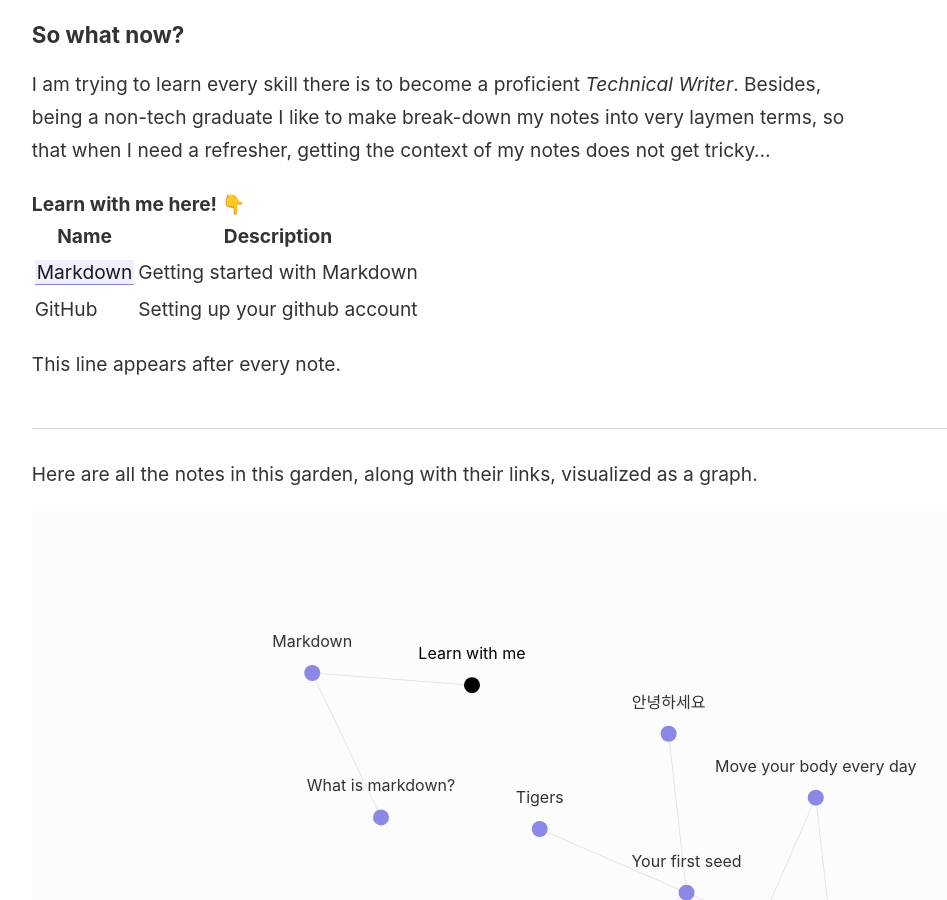
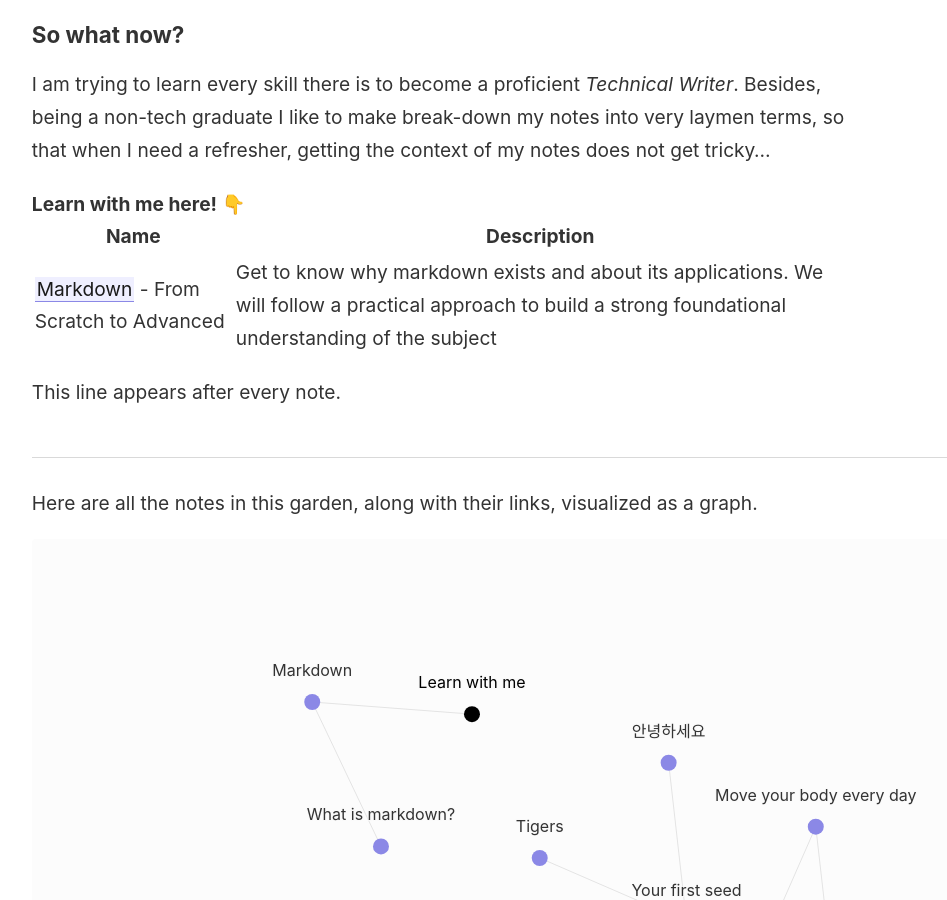
Before and after one commit to Vaishnavi2903/ObsidianNotes, a Jekyll site: the page built from _notes/Learn With Me/Learn With Me.md, in a window 1280 px wide and 900 px high, scrolled down 569 px. Shown: the whole window, without its empty margins (45-992 px from the left). Built offline with Jekyll 4.4.1, drawn with Linux system fonts in a browser that asks for light colours.

Commit message:
Update Learn With Me.md

```diff
--- a/_notes/Learn With Me/Learn With Me.md
+++ b/_notes/Learn With Me/Learn With Me.md
@@ -12,5 +12,4 @@ I am trying to learn every skill there is to become a proficient *Technical Writ
 
 | Name          | Description              |
 |---------------|--------------------------|
-|[[Markdown]]| Getting started with Markdown|
-| GitHub | Setting up your github account |
+|[[Markdown]] - From Scratch to Advanced| Get to know why markdown exists and about its applications. We will follow a practical approach to build a strong foundational understanding of the subject
```
